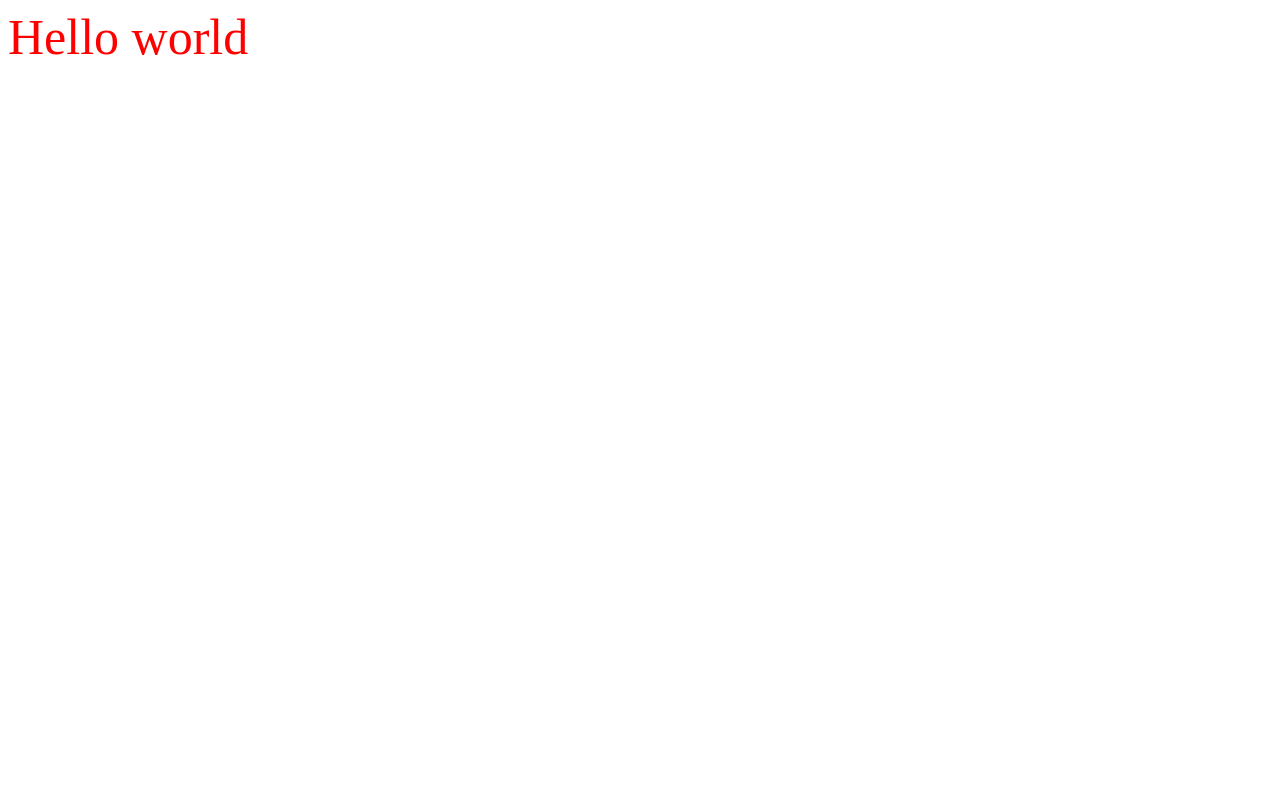
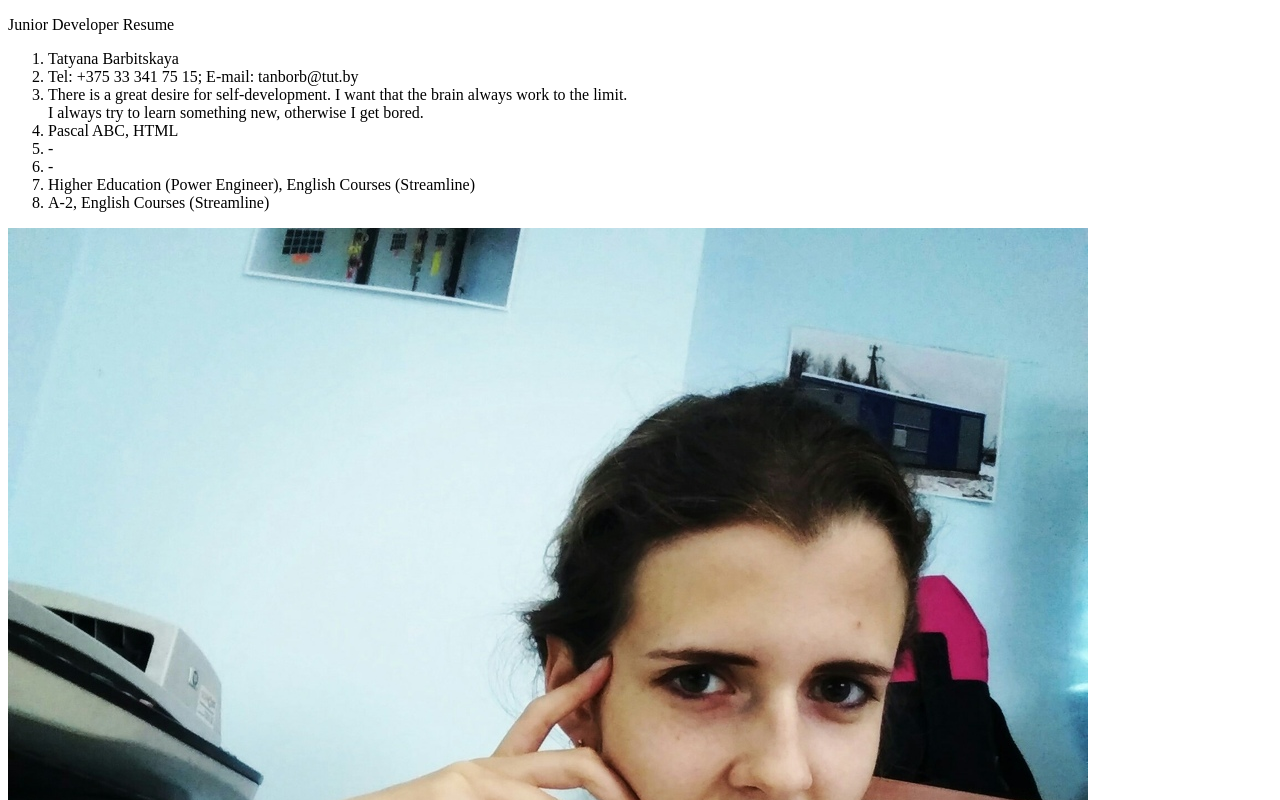
Before and after one commit to Tanya707/rsschool-cv, a plain HTML site: page index.html in a window 1280 px wide. Shown: the top 800 px of the page. Drawn offline with Linux system fonts and the light colour scheme.

Commit message:
my information

```diff
--- a/index.html
+++ b/index.html
@@ -5,11 +5,28 @@
     <meta name="viewport" content="width=device-width, initial-scale=1.0">
     <meta http-equiv="X-UA-Compatible" content="ie=edge">
     <link rel='stylesheet' href='./index.css'/>
-    <title>Document</title>
+    <title>Junior Developer Resume</title>
 </head>
 <body>
-   <div class='helloworld'>
-       Hello world
+   <div class='main'>
+    <p>Junior Developer Resume</p>
+   </div>
+   <div class='information'>
+     <p><ol>
+        <li>Tatyana Barbitskaya</li>
+        <li>Tel: +375 33 341 75 15; E-mail: tanborb@tut.by</li>
+        <li>There is a great desire for self-development. I want that the brain always work to the limit.<br>
+           I always try to learn something new, otherwise I get bored.</li>
+        <li>Pascal ABC, HTML</li>
+        <li>-</li>
+        <li>-</li>
+        <li>Higher Education (Power Engineer), English Courses (Streamline)</li>
+        <li>A-2, English Courses (Streamline)</li>
+         </ol></p>
+   </div>
+   <div class='my photo'>
+    <p><img src="Моя фотография.jpg" alt="Моя фотография"></p>
+    <figcaption>Моя фотография</figcaption>
    </div>
 </body>
 </html>
```
Also changed, not shown: Моя фотография.jpg (added).
